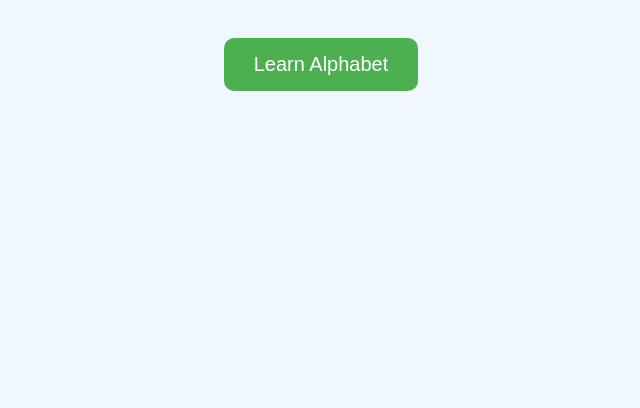
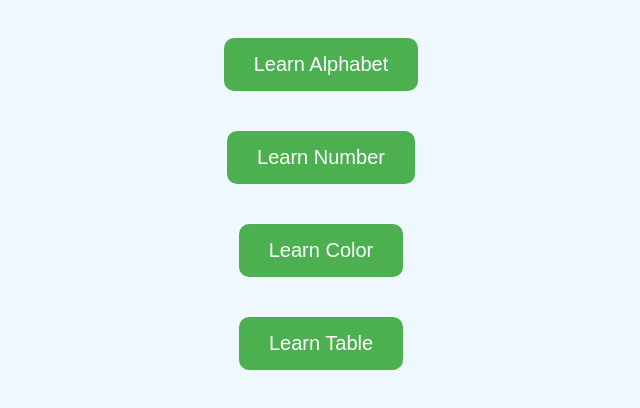
Before and after one commit to LofarBhai01/Game-adventure-, a plain HTML site: page index.html in a window 1280 px wide. Shown: the part 140-548 px from the top of the page, without its empty margins (319-959 px from the left). Drawn offline with Linux system fonts and the light colour scheme.

Commit message:
Update index.html

```diff
--- a/index.html
+++ b/index.html
@@ -1,4 +1,3 @@
-
 <!DOCTYPE html>
 <html lang="en">
 <head>
@@ -34,7 +33,13 @@
 
     <h1>Welcome to Game Adventure</h1>
 
-    <button class="button" onclick="location.href='alphabet.html'">Learn Alphabet</button>
+    <button class="button" onclick="location.href='alphabet.html'">Learn Alphabet</button><br>
+
+    <button class="button" onclick="location.href='number.html'">Learn Number</button><br>
+
+    <button class="button" onclick="location.href='color.html'">Learn Color</button><br>
+
+    <button class="button" onclick="location.href='table.html'">Learn Table</button><br>
 
 </body>
 </html>
```
